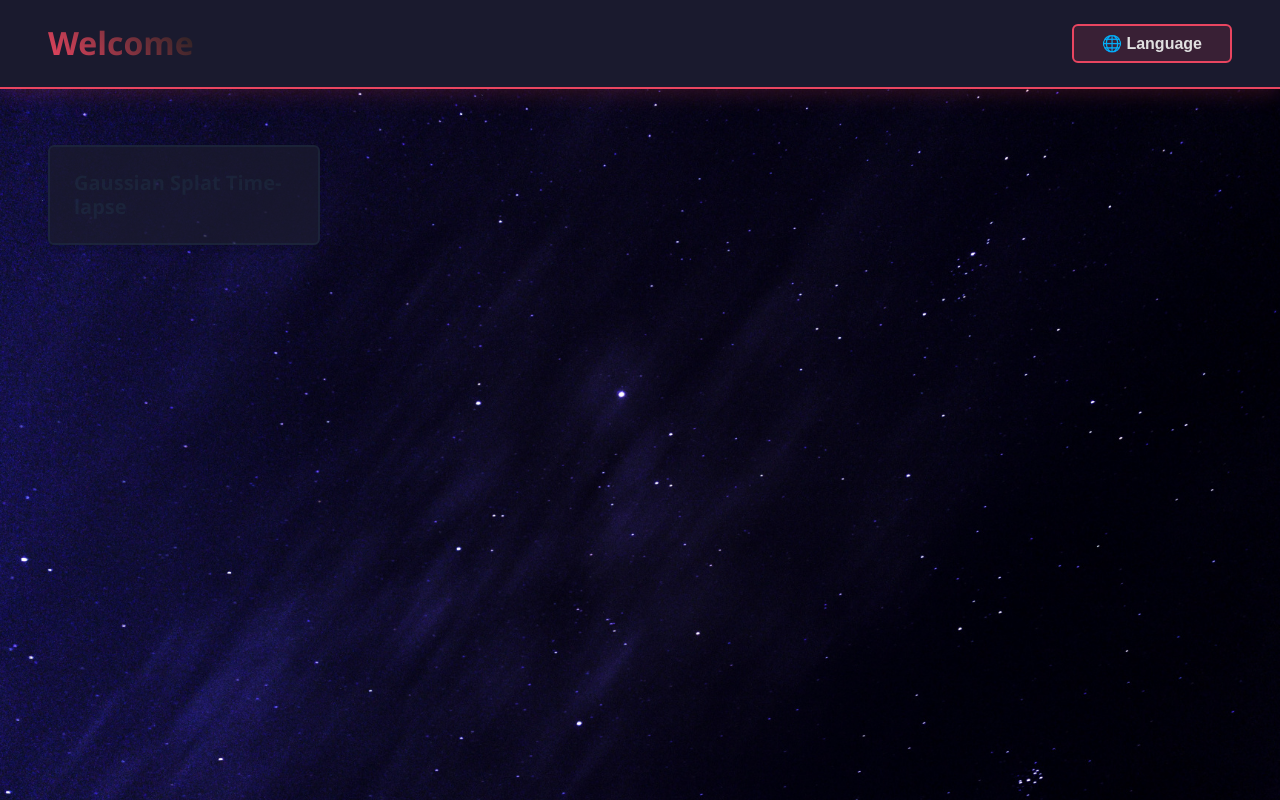
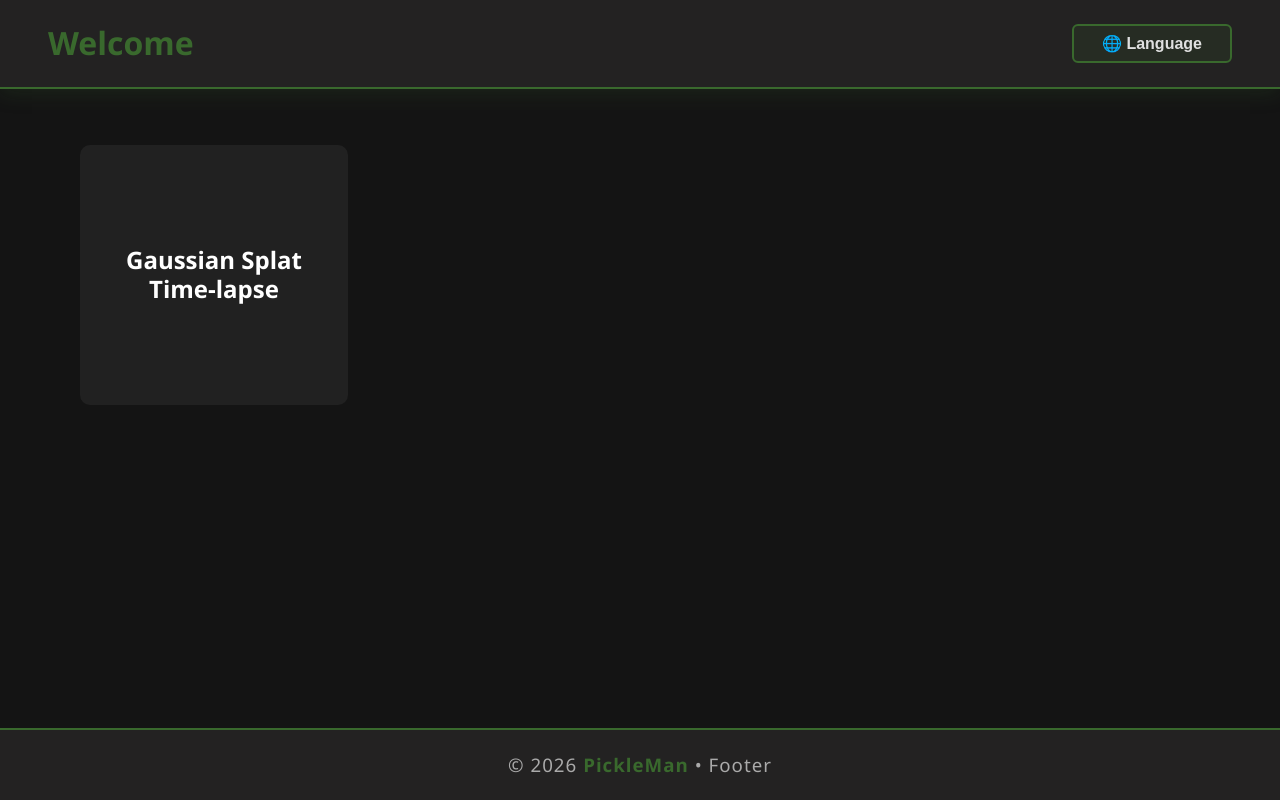
Before and after one commit to Darkerpixel/personal-portfolio, a React app: page / in a window 1280 px wide. Shown: the top 800 px of the page. Built offline with nearby package versions, Linux system fonts and the light colour scheme; the HTML template or start-up script is replaced by a standard one.

Commit message:
new-index.css (#17)
* new-index.css

* minor code location change

* leer

---------

Co-authored-by: Darkerpixel <warkentinant@gmail.com>

```diff
--- a/src/components/Card.tsx
+++ b/src/components/Card.tsx
@@ -1,4 +1,4 @@
-import { useState } from "react";
+import { useState, useEffect, useRef } from "react";
 import { MDXProvider } from "@mdx-js/react";
 import * as MdxComponents from "./mdx-components.tsx";
 import type { Language } from "../types";
@@ -19,18 +19,59 @@ const Card = ({ language }: CardProps) => {
   });
   const Content = openIndex !== null ? projects[openIndex].Component : null;
 
+  // ========== GLITTER-EFFEKT LOGIC ==========
+  const containerRef = useRef<HTMLDivElement>(null);
+
+  useEffect(() => {
+    const container = containerRef.current;
+    if (!container) return;
+
+    document.body.style.setProperty("--dw", document.body.clientWidth + "px");
+    document.body.style.setProperty("--dh", document.body.clientHeight + "px");
+
+    const handlePointerMove = (e: PointerEvent) => {
+      const cardItems = container.querySelectorAll(".card");
+      const cardsArray = Array.from(cardItems);
+
+      for (const card of cardsArray) {
+        const cardElement = card as HTMLElement;
+        const rect = cardElement.getBoundingClientRect();
+        const x = e.clientX - rect.left;
+        const y = e.clientY - rect.top;
+
+        cardElement.style.setProperty("--mouse-x", `${x}px`);
+        cardElement.style.setProperty("--mouse-y", `${y}px`);
+
+        const ratioX = Math.min(Math.max(x / rect.width, 0), 1);
+        const ratioY = Math.min(Math.max(y / rect.height, 0), 1);
+
+        cardElement.style.setProperty("--ratio-x", ratioX.toString());
+        cardElement.style.setProperty("--ratio-y", ratioY.toString());
+      }
+    };
+
+    container.addEventListener("pointermove", handlePointerMove);
+
+    return () => {
+      container.removeEventListener("pointermove", handlePointerMove);
+    };
+  }, []);
+  // ========== ENDE GLITTER-EFFEKT ==========
+
   return (
-    <div className="card-grid">
+    <div className="cards-grid" id="cards" ref={containerRef}>
       {projects.map(({ frontmatter }, index) => {
         return (
           <div
             key={index}
-            className="card-item"
+            className="card"
             onClick={() => {
               setOpenIndex(index);
             }}
           >
-            <h2 className="card-title">{frontmatter.title}</h2>
+            <div className="card-content">
+              <h2>{frontmatter.title}</h2>
+            </div>
           </div>
         );
       })}
@@ -38,16 +79,14 @@ const Card = ({ language }: CardProps) => {
       {Content && (
         <MDXProvider components={MdxComponents}>
           <div className="backdrop" onClick={() => setOpenIndex(null)}>
-            <div className="card" onClick={(e) => e.stopPropagation()}>
+            <div className="card-modal" onClick={(e) => e.stopPropagation()}>
               <button className="close-btn" onClick={() => setOpenIndex(null)}>
                 ✕
               </button>
-              <div className="card-content">
-                <div className="card-inner">
-                  {" "}
-                  {/* ← new container for the better scroller */}
-                  <Content />
-                </div>
+              <div className="card-modal-content">
+                {" "}
+                {/* ← new container for the better scroller */}
+                <Content />
               </div>
             </div>
           </div>
--- a/src/index.css
+++ b/src/index.css
@@ -11,23 +11,23 @@
 
 :root {
   /* Colors */
-  --color-primary: #2563eb;
+  --color-accent: #39692d;
+  --color-header-bg: #232222;
+  --color-header-text: #e0e0e0;
+  --color-footer-bg: #232222;
+  --color-footer-text: #aaa;
+  --color-danger: #39692d;
   --color-secondary: #64748b;
-  --color-bg: #f5ece6;
+  --color-border: #e2e8f0;
   --color-text: #1e293b;
-  --color-muted: #94a3b8;
-  --color-border: #e2e8f0;
-  --color-success: #16a34a;
-  --color-warning: #f59e0b;
-  --color-danger: #dc2626;
 
-  --color-header-bg: #1a1a2e;
-  --color-header-text: #e0e0e0;
-  --color-accent: #e94560;
-  --color-card-bg: #ffffff;
-  --color-card-shadow: rgba(0, 0, 0, 0.1);
-  --color-footer-bg: #0f3460;
-  --color-footer-text: #aaa;
+  /* Card Glitter Effect */
+  --background: rgb(20,20,20);
+  --glitter: url("https://assets.codepen.io/13471/noise-base.png");
+  --glitter2: url("https://assets.codepen.io/13471/noise-top.png");
+
+  /* Card Effekt Variablen */
+  --light-size: 300px;
 
   /* Schriftarten */
   --font-base: "Segoe UI", Tahoma, Geneva, Verdana, sans-serif;
@@ -42,7 +42,7 @@ body {
   font-family: var(--font-base);
   font-size: 1rem;
   color: var(--color-text);
-  background-color: var(--color-bg);
+  background-color: var(--background);
   min-height: 100vh;
   display: flex;
   flex-direction: column;
@@ -131,7 +131,7 @@ h6 {
   justify-content: space-between;
   align-items: center;
   border-bottom: 2px solid var(--color-accent);
-  box-shadow: 0 4px 20px rgba(233, 69, 96, 0.2);
+  box-shadow: 0 4px 20px rgba(57, 105, 45, 0.2);
   position: relative;
   z-index: 100;
 }
@@ -139,7 +139,7 @@ h6 {
 .header-title {
   font-size: 2rem;
   font-weight: 700;
-  background: linear-gradient(45deg, var(--color-accent), #202020);
+  background: linear-gradient(45deg, var(--color-accent), #39692d);
   -webkit-background-clip: text;
   -webkit-text-fill-color: transparent;
   background-clip: text;
@@ -151,7 +151,7 @@ h6 {
 }
 
 .language-btn {
-  background: rgba(233, 69, 96, 0.15);
+  background: rgba(57, 105, 45, 0.15);
   color: var(--color-header-text);
   border: 2px solid var(--color-accent);
   padding: 0.5rem 1.5rem;
@@ -169,7 +169,7 @@ h6 {
   background: var(--color-accent);
   color: white;
   transform: scale(1.05);
-  box-shadow: 0 0 20px rgba(233, 69, 96, 0.4);
+  box-shadow: 0 4px 20px rgba(57, 105, 45, 0.2);
 }
 
 /* Dropdown */
@@ -227,54 +227,137 @@ h6 {
   width: 100%;
 }
 
-.main-bg {
-  background-image: url("/pic-bg.jpg");
+/* .main-bg {
+  background-image: url('../../public/pic-bg.jpg');
   background-size: cover;
   background-position: center;
   background-repeat: no-repeat;
   min-height: 100vh;
+} */
+
+/* --- CARDS --- */
+.cards-grid {
+  display:grid;
+  grid-template-columns: 1fr 1fr 1fr 1fr;
+  gap: 16px;
+  width: 100%;
+  padding: 2rem;
+  /* flex-wrap:wrap; */
+  /* max-width: 66%; */
+  /* margin: auto; */
+  /* padding: 16px; */
+}
+.cards-grid:hover > .card:before {
+  opacity: 1;
+  transition-delay: 0.1s;
+}
+.cards-grid:hover > .card:after {
+  opacity: .925;
+  transition-delay: 0s;
 }
 
-/* --- CARDS --- */
-.card-grid {
-  display: grid;
-  grid-template-columns: 1fr 1fr 1fr 1fr;
-  row-gap: 2rem;
-  column-gap: 2rem;
-  margin-top: 2rem;
+.card {
+  position: relative;
+  background-color: rgba(33,33,33,1);
+  border-radius:10px;
+  height:260px;
+  width:100%;
+  display: flex;
+  align-items: center;
+  justify-content: center;
+  image-rendering: pixelate;
+  padding: 2rem;
+  text-align: center;
 }
 
-.card-item {
-  background: var(--color-header-bg);
-  border-radius: 6px;
-  padding: 1.5rem;
-  border: 2px solid;
-  transition: all var(--transition-base);
-  cursor: pointer;
-  box-shadow: 0 4px 6px var(--color-card-shadow);
-  opacity: 0.8;
+.card:before,
+.card:after {
+  transition: opacity 500ms ease;
+  image-rendering: pixelate;
 }
 
-.card-item:hover {
-  border-color: var(--color-accent);
-  transform: translateY(-8px);
-  box-shadow: 0 10px 30px rgba(233, 69, 96, 0.15);
+.card:after {
+
+  --bgoffsetx: calc( 3px * var(--ratio-x));
+  --bgoffsety: calc( 3px * var(--ratio-y));
+  --pointerx: calc( 100% * var(--ratio-x));
+  --pointery: calc( 100% * var(--ratio-y));
+
+  /* background-color: var(--background-card-content); */
+  background-image:
+    radial-gradient(var(--light-size) circle at var(--pointerx) var(--pointery), rgba(0,0,0,0.75),black),
+    radial-gradient(var(--light-size) circle at var(--pointerx) var(--pointery), #252525cc, rgb(16, 16, 16) calc(var(--light-size) * 1)),
+    var(--glitter2),
+    var(--glitter2);
+  background-position: center, center, center, calc(var(--bgoffsetx)*1) calc(var(--bgoffsety)*1);
+  background-blend-mode: normal, color-burn, color-dodge;
+  filter: brightness(1.4) contrast(.725);
+
+  opacity: 0;
+  z-index: 2;
+
+  background-size: cover;
+}
+.card:after {
+
+  content: "";
+  position: absolute;
+  inset: 1px;
+  border-radius:9px;
+  height:calc(100% - 2px);
+  width:calc(100% - 2px);
+  transition-delay: 0.1s;
+  z-index:2;
+
 }
 
-.card-title {
-  font-size: 1.25rem;
-  font-weight: 600;
-  color: var(--color-text);
-  transition: color var(--transition-base);
-  margin: 0;
+
+
+.card:before {
+  content: "";
+  background-image:
+    conic-gradient(from 0deg at calc( 0% + var(--mouse-x) ) calc( 0% + var(--mouse-y) ),
+      #FFBD8C 0%, #FD8585 11%, #FD8585 15%, #F882FF 27%, #F882FF 31%, #8785FE 42%, #8785FE 46%, #9AFCFF 55%, #9AFCFF 59%, #99FD9C 70%, #99FD9C 74%, #FFFD84 87%, #FFFD84 91%, #FFBD8C 100%),
+    radial-gradient( calc(var(--light-size)*1.5) circle at var(--mouse-x) var(--mouse-y) ,
+      rgba(255,255,255,.7), rgba(0, 0, 0, .5) 50% ),
+    radial-gradient( calc(var(--light-size)*1.5) circle at var(--mouse-x) var(--mouse-y) ,
+      transparent, rgb(33,22,44) 60%, var(--background) 120% );
+  background-blend-mode: hue, color-dodge;
+  transition-delay: 0s;
+  z-index: 1;
 }
 
-.card-item:hover .card-title {
-  color: var(--color-accent);
+.card:before {
+
+  content: "";
+  background-color: rgba(255,255,255,0);
+  border-radius: inherit;
+  opacity:0;
+  width:100%;
+  height:100%;
+  position: absolute;
+  left:0px;
+  top:0px;
 }
 
+
+.card-content {
+  position: relative;
+  z-index: 3;
+  color: white;
+}
+
+.glitter {
+  position: absolute;
+  width: 1px;
+  height: 1px;
+  opacity: 0;
+}
+
+
+
 /* --- MODAL --- */
-.card {
+.card-modal {
   background: white;
   margin: 2rem;
   border-radius: 6px;
@@ -284,7 +367,7 @@ h6 {
   animation: scaleIn var(--transition-base);
 }
 
-.card-inner {
+.card-modal-content {
   padding: 2rem;
   margin-top: 2rem;
   margin-right: 0.3rem;
@@ -304,7 +387,7 @@ h6 {
 }
 
 /* Close Button im Modal */
-.card .close-btn {
+.card-modal .close-btn {
   position: absolute;
   top: 1rem;
   right: 1rem;
@@ -322,27 +405,27 @@ h6 {
   border-radius: 50px;
 }
 
-.card .close-btn:hover {
+.card-modal .close-btn:hover {
   color: var(--color-danger);
   background: rgba(220, 38, 38, 0.1);
   transform: rotate(90deg);
 }
 
 /* --- CARD CONTENT --- */
-.card-content {
+.card-modal-content {
   display: flex;
   flex-direction: column;
   gap: 1.5rem;
 }
 
-.card-content h2 {
+.card-modal-content h2 {
   font-size: 2rem;
   color: var(--color-accent);
   text-align: center;
   margin: 0;
 }
 
-.card-content .author {
+.card-modal-content .author {
   text-align: center;
   color: var(--color-secondary);
   font-style: italic;
@@ -351,14 +434,14 @@ h6 {
   margin: 0;
 }
 
-.card-content .image-grid {
+.card-modal-content .image-grid {
   display: grid;
   grid-template-columns: repeat(auto-fit, minmax(150px, 1fr));
   gap: 1rem;
   margin: 1rem 0;
 }
 
-.card-content .image-grid img {
+.card-modal-content .image-grid img {
   width: 100%;
   height: 150px;
   object-fit: cover;
@@ -367,13 +450,13 @@ h6 {
   transition: all var(--transition-base);
 }
 
-.card-content .image-grid img:hover {
+.card-modal-content .image-grid img:hover {
   transform: scale(1.05);
   border-color: var(--color-accent);
   box-shadow: 0 4px 12px rgba(233, 69, 96, 0.2);
 }
 
-.card-content .description {
+.card-modal-content .description {
   background: rgba(233, 69, 96, 0.05);
   padding: 1.5rem;
   border-radius: 12px;
@@ -429,26 +512,26 @@ h6 {
     padding: 1.5rem;
   }
 
-  .card-grid {
+  .cards-grid {
     grid-template-columns: 1fr;
     gap: 1rem;
   }
 
-  .card {
+  .card-modal {
     padding: 1.5rem;
     min-width: unset;
     width: 95%;
   }
 
-  .card-content h2 {
+  .card-modal-content h2 {
     font-size: 1.5rem;
   }
 
-  .card-content .image-grid {
+  .card-modal-content .image-grid {
     grid-template-columns: 1fr;
   }
 
-  .card-content .image-grid img {
+  .card-modal-content .image-grid img {
     height: 200px;
   }
 
@@ -476,7 +559,7 @@ h6 {
 
 /* --- Laptop: 769 px - 1024 px --- */
 @media (min-width: 769px) and (max-width: 1024px) {
-  .card-grid {
+  .cards-grid {
     grid-template-columns: repeat(2, 1fr);
   }
 }
@@ -485,6 +568,6 @@ h6 {
 @media (min-width: 1024px) {
 }
 
-/* --- Widescreen: 1401 px and more --- */
+/* --- Widescreen: 1401 px and more  --- */
 @media (min-width: 1401px) {
 }
```
